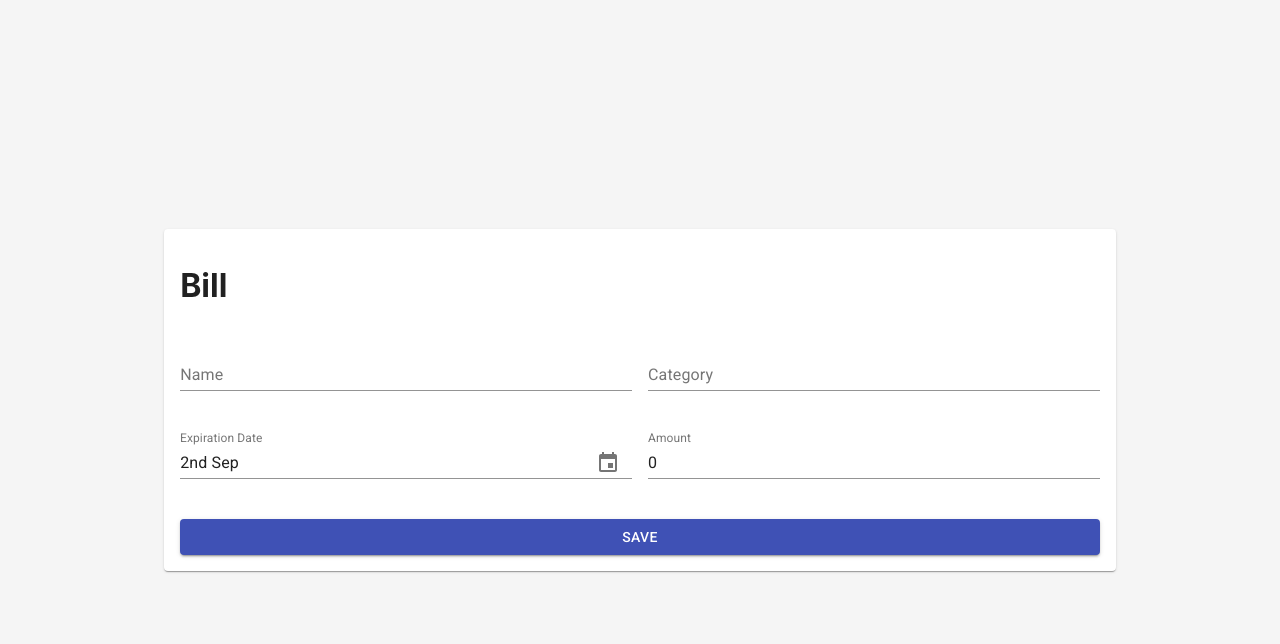
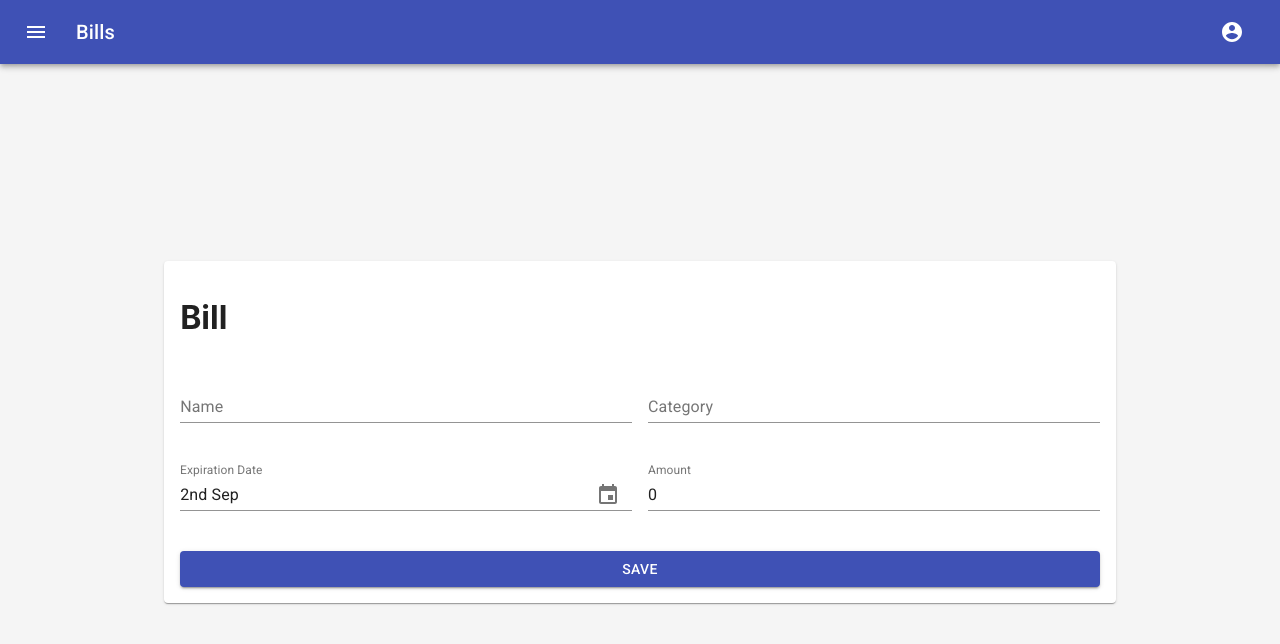
Before and after one commit to mjlucero/bills-reminder-app, a React (Create React App) app: page /bill in a window 1280 px wide. Shown: the top 644 px of the page. Built offline with nearby package versions, Linux system fonts and the light colour scheme; no server answers; sample sign-in values are in the browser's storage.

Commit message:
Add div for page container css

```diff
--- a/src/routers/PrivateRoute.jsx
+++ b/src/routers/PrivateRoute.jsx
@@ -1,6 +1,6 @@
-import React from "react";
 import PropTypes from "prop-types";
 import { Redirect, Route } from "react-router-dom";
+import { Header } from "components/Header";
 
 export const PrivateRoute = ({
   isAuthencated,
@@ -11,7 +11,14 @@ export const PrivateRoute = ({
     <Route
       {...rest}
       component={(props) =>
-        isAuthencated ? <Component {...props} /> : <Redirect to="/login" />
+        isAuthencated ? (
+          <div className="page-container">
+            <Header />
+            <Component {...props} />
+          </div>
+        ) : (
+          <Redirect to="/login" />
+        )
       }
     />
   );
```
